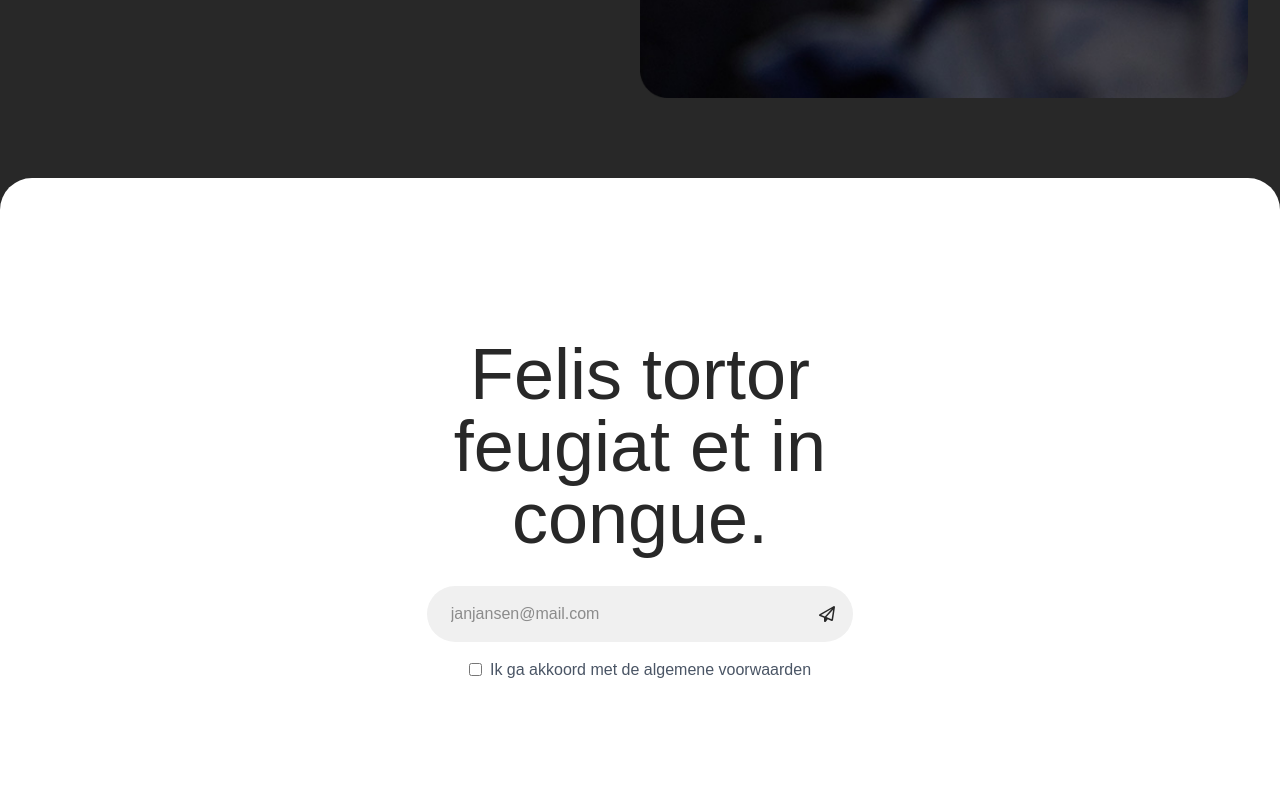
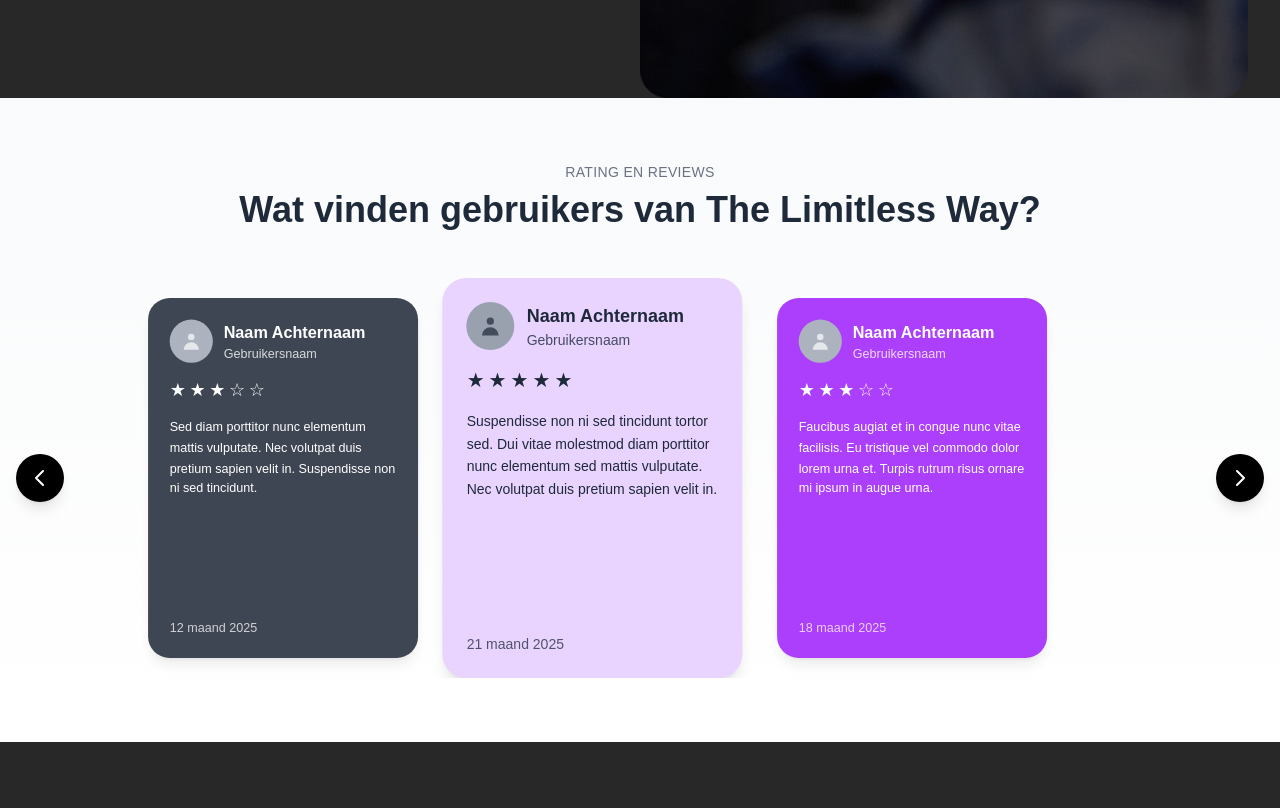
Before and after one commit to MSK-101/TLW-web, a Next.js app: page / in a window 1280 px wide. Shown: the part 1968-2776 px from the top of the page. Built offline with nearby package versions, Linux system fonts and the light colour scheme; a web font is replaced by a local one.

Commit message:
swiper reviews

```diff
--- a/package.json
+++ b/package.json
@@ -17,7 +17,8 @@
     "next": "15.3.3",
     "postcss": "^8.5.5",
     "react": "^19.0.0",
-    "react-dom": "^19.0.0"
+    "react-dom": "^19.0.0",
+    "swiper": "^11.2.8"
   },
   "devDependencies": {
     "@eslint/eslintrc": "^3",
--- a/src/app/page.tsx
+++ b/src/app/page.tsx
@@ -3,6 +3,7 @@ import { FontAwesomeIcon } from "@fortawesome/react-fontawesome";
 import { faArrowDown } from "@fortawesome/free-solid-svg-icons";
 import { faEnvelope, faPaperPlane } from "@fortawesome/free-regular-svg-icons";
 import Link from "next/link";
+import ReviewSlider from "@/components/ReviewSlider";
 
 export default function Home() {
   return (
@@ -84,6 +85,8 @@ export default function Home() {
         </div>
       </section>
 
+      <ReviewSlider />
+
       <section className="flex justify-center bg-white text-[#282828] rounded-2xl lg:rounded-[32px] mx-4 lg:mx-0 mt-16 lg:mt-20 py-20 lg:py-40">
         <div className="w-full px-6 lg:px-0 lg:w-1/3 text-center">
           <h1 className="text-4xl lg:text-7xl mb-6 lg:mb-8">
--- /dev/null
+++ b/src/components/ReviewCard.tsx
@@ -0,0 +1,75 @@
+
+
+export interface Review {
+  id: number;
+  name: string;
+  username: string;
+  stars: number;
+  content: string;
+  date: string;
+  backgroundColor: string;
+  textColor: string;
+}
+
+interface ReviewCardProps {
+  review: Review;
+  className?: string;
+}
+
+const StarRating = ({ rating }: { rating: number }) => (
+  <div className="flex gap-1 mb-4">
+    {Array.from({ length: 5 }, (_, index) => (
+      <span key={index} className="text-xl">
+        {index < rating ? '★' : '☆'}
+      </span>
+    ))}
+  </div>
+);
+
+const UserAvatar = () => (
+  <div className="w-12 h-12 bg-gray-400 bg-opacity-30 rounded-full flex items-center justify-center flex-shrink-0">
+    <svg className="w-6 h-6 opacity-70" fill="currentColor" viewBox="0 0 20 20">
+      <path
+        fillRule="evenodd"
+        d="M10 9a3 3 0 100-6 3 3 0 000 6zm-7 9a7 7 0 1114 0H3z"
+        clipRule="evenodd"
+      />
+    </svg>
+  </div>
+);
+
+export default function ReviewCard({ review, className = '' }: ReviewCardProps) {
+  return (
+    <div
+      className={`
+        ${review.backgroundColor} ${review.textColor}
+        rounded-3xl p-6 h-[400px] w-full max-w-[300px]
+        flex flex-col justify-between shadow-lg
+        transition-transform duration-300 hover:scale-105
+        ${className}
+      `}
+    >
+      {/* User Info */}
+      <div className="flex items-center gap-3 mb-4">
+        <UserAvatar />
+        <div className="min-w-0">
+          <h3 className="font-semibold text-lg truncate">{review.name}</h3>
+          <p className="text-sm opacity-80 truncate">{review.username}</p>
+        </div>
+      </div>
+
+      {/* Star Rating */}
+      <StarRating rating={review.stars} />
+
+      {/* Review Content */}
+      <p className="text-sm leading-relaxed flex-grow overflow-hidden">
+        {review.content}
+      </p>
+
+      {/* Date */}
+      <p className="text-sm opacity-75 mt-4">
+        {review.date}
+      </p>
+    </div>
+  );
+}
--- /dev/null
+++ b/src/components/ReviewSlider.tsx
@@ -0,0 +1,112 @@
+import { Review } from './ReviewCard';
+import ReviewCard from './ReviewCard';
+import SwiperWrapper from './SwiperWrapper';
+
+// Mock data - easily replaceable with API data
+const MOCK_REVIEWS: Review[] = [
+  {
+    id: 1,
+    name: "Naam Achternaam",
+    username: "Gebruikersnaam",
+    stars: 5,
+    content: "Suspendisse non ni sed tincidunt tortor sed. Dui vitae molestmod diam porttitor nunc elementum sed mattis vulputate. Nec volutpat duis pretium sapien velit in.",
+    date: "21 maand 2025",
+    backgroundColor: "bg-purple-200",
+    textColor: "text-gray-800"
+  },
+  {
+    id: 2,
+    name: "Naam Achternaam",
+    username: "Gebruikersnaam",
+    stars: 3,
+    content: "Faucibus augiat et in congue nunc vitae facilisis. Eu tristique vel commodo dolor lorem urna et. Turpis rutrum risus ornare mi ipsum in augue urna.",
+    date: "18 maand 2025",
+    backgroundColor: "bg-purple-600",
+    textColor: "text-white"
+  },
+  {
+    id: 3,
+    name: "Naam Achternaam",
+    username: "Gebruikersnaam",
+    stars: 3,
+    content: "Mauris nec placerat ultrices turpis amet. Morbi bibendum lacinia ut urna mi auctor faucibus imperdiet facibus pellentesque magna etium blandit scelerisque magna. Cursus nulla quis et id felis.",
+    date: "15 maand 2025",
+    backgroundColor: "bg-yellow-200",
+    textColor: "text-gray-800"
+  },
+  {
+    id: 4,
+    name: "Naam Achternaam",
+    username: "Gebruikersnaam",
+    stars: 3,
+    content: "Sed diam porttitor nunc elementum mattis vulputate. Nec volutpat duis pretium sapien velit in. Suspendisse non ni sed tincidunt.",
+    date: "12 maand 2025",
+    backgroundColor: "bg-gray-900",
+    textColor: "text-white"
+  }
+];
+
+interface ReviewSliderProps {
+  reviews?: Review[];
+  title?: string;
+  subtitle?: string;
+  className?: string;
+}
+
+export default function ReviewSlider({
+  reviews = MOCK_REVIEWS,
+  title = "Wat vinden gebruikers van The Limitless Way?",
+  subtitle = "Rating en reviews",
+  className = ""
+}: ReviewSliderProps) {
+        // Responsive breakpoints for Swiper
+  const swiperBreakpoints = {
+    // Mobile: 1 card
+    320: {
+      slidesPerView: 1,
+      spaceBetween: 20,
+    },
+    // Tablet: 2 cards
+    768: {
+      slidesPerView: 2,
+      spaceBetween: 30,
+    },
+    // Desktop: 3 cards with overlapping
+    1024: {
+      slidesPerView: 3,
+      spaceBetween: -80, // Negative spacing for overlap
+    }
+  };
+
+  return (
+    <section className={`py-16 bg-gradient-to-b from-gray-50 to-white ${className}`}>
+      <div className="max-w-7xl mx-auto px-4">
+        {/* Section Header */}
+        <div className="text-center mb-12">
+          <p className="text-sm text-gray-500 uppercase tracking-wide mb-2">
+            {subtitle}
+          </p>
+          <h2 className="text-3xl lg:text-4xl font-bold text-gray-800">
+            {title}
+          </h2>
+        </div>
+
+        {/* Reviews Slider */}
+        <SwiperWrapper
+          spaceBetween={20}
+          slidesPerView={1}
+          centeredSlides={true}
+          loop={true}
+          navigation={true}
+          allowOverlap={true}
+          breakpoints={swiperBreakpoints}
+          className="py-8"
+        >
+          {reviews.map((review) => (
+            <ReviewCard key={review.id} review={review} />
+          ))}
+        </SwiperWrapper>
+      </div>
+    </section>
+  );
+}
--- /dev/null
+++ b/src/components/SwiperWrapper.tsx
@@ -0,0 +1,129 @@
+'use client';
+
+import { Swiper, SwiperSlide } from 'swiper/react';
+import { Navigation, Pagination, Autoplay } from 'swiper/modules';
+import { ReactNode } from 'react';
+import 'swiper/css';
+import 'swiper/css/navigation';
+import 'swiper/css/pagination';
+
+interface SwiperWrapperProps {
+  children: ReactNode[];
+  spaceBetween?: number;
+  slidesPerView?: number | 'auto';
+  centeredSlides?: boolean;
+  loop?: boolean;
+  navigation?: boolean;
+  pagination?: boolean;
+  autoplay?: boolean;
+  allowOverlap?: boolean;
+  breakpoints?: {
+    [key: number]: {
+      slidesPerView: number;
+      spaceBetween?: number;
+    };
+  };
+  className?: string;
+}
+
+const NavigationArrow = ({ direction }: { direction: 'prev' | 'next' }) => (
+  <button
+    className={`
+      swiper-button-${direction}-custom
+      w-12 h-12 bg-black bg-opacity-80 hover:bg-opacity-100
+      text-white rounded-full flex items-center justify-center
+      transition-all duration-200 shadow-lg z-10
+      disabled:opacity-50 disabled:cursor-not-allowed
+    `}
+  >
+    <svg className="w-6 h-6" fill="none" stroke="currentColor" viewBox="0 0 24 24">
+      <path
+        strokeLinecap="round"
+        strokeLinejoin="round"
+        strokeWidth={2}
+        d={direction === 'prev' ? "M15 19l-7-7 7-7" : "M9 5l7 7-7 7"}
+      />
+    </svg>
+  </button>
+);
+
+export default function SwiperWrapper({
+  children,
+  spaceBetween = 20,
+  slidesPerView = 1,
+  centeredSlides = true,
+  loop = true,
+  navigation = true,
+  pagination = false,
+  autoplay = false,
+  allowOverlap = false,
+  breakpoints,
+  className = ''
+}: SwiperWrapperProps) {
+  const modules = [
+    ...(navigation ? [Navigation] : []),
+    ...(pagination ? [Pagination] : []),
+    ...(autoplay ? [Autoplay] : [])
+  ];
+
+    return (
+    <div className="relative w-full max-w-7xl mx-auto">
+      <div className="relative flex items-center justify-center">
+        {/* Cards Container - Centered */}
+        <div className="max-w-5xl w-full overflow-hidden">
+          <Swiper
+            modules={modules}
+            spaceBetween={spaceBetween}
+            slidesPerView={slidesPerView}
+            centeredSlides={centeredSlides}
+            loop={loop}
+            navigation={navigation ? {
+              prevEl: '.swiper-button-prev-custom',
+              nextEl: '.swiper-button-next-custom',
+            } : false}
+            pagination={pagination ? { clickable: true } : false}
+            autoplay={autoplay ? { delay: 3000, disableOnInteraction: false } : false}
+            breakpoints={breakpoints}
+            className={`w-full ${className}`}
+          >
+            {children.map((child, index) => (
+              <SwiperSlide key={index} className="flex justify-center">
+                {child}
+              </SwiperSlide>
+            ))}
+          </Swiper>
+
+          {/* Conditional Overlapping Styles */}
+          {allowOverlap && (
+            <style jsx global>{`
+              @media (min-width: 1024px) {
+                .swiper-slide:not(.swiper-slide-active) {
+                  transform: scale(0.9);
+                  opacity: 0.8;
+                }
+
+                .swiper-slide-active {
+                  transform: scale(1);
+                  opacity: 1;
+                  z-index: 10;
+                }
+              }
+            `}</style>
+          )}
+        </div>
+
+        {/* Navigation Arrows - Absolutely positioned with equal distance */}
+        {navigation && (
+          <>
+            <div className="absolute left-0 top-1/2 -translate-y-1/2 z-20">
+              <NavigationArrow direction="prev" />
+            </div>
+            <div className="absolute right-0 top-1/2 -translate-y-1/2 z-20">
+              <NavigationArrow direction="next" />
+            </div>
+          </>
+        )}
+      </div>
+    </div>
+  );
+}
```
Also changed, not shown: 2 other files (tests, documents, lock files or other folders).
